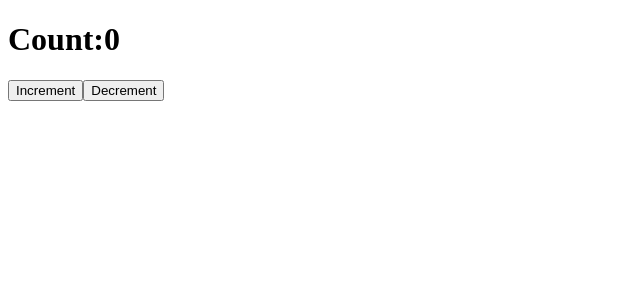
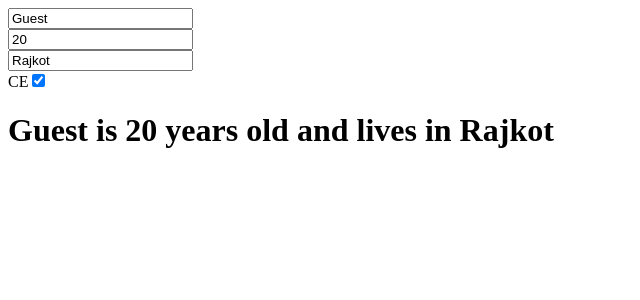
Before and after one commit to hardik7426/react_demo_nvs, a React (Vite) app: page / in a window 1280 px wide. Shown: the top 300 px of the page, without its empty margins (0-640 px from the left). Built offline with nearby package versions, Linux system fonts and the light colour scheme.

Commit message:
other hook example

```diff
--- a/src/App.jsx
+++ b/src/App.jsx
@@ -9,7 +9,8 @@
 // import MultiPart from "./CE13012026/multipart";
 // import EasyPagination from "./CE15012026/multiobject";
 // import Pagination from "./CE15012026/multiobject";
-import Hookexample from "./CE2012026/hook";
+// import Hookexample from "./CE2012026/hook";
+import Hookother from "./CE2012026/hook_other";
 
 function App() {
   return (
@@ -20,7 +21,7 @@ function App() {
   <StateExample /> */}
   {/* <StateExample /> */}
     {/* <ContactBook />  */}
-    <Hookexample/>
+    <Hookother/>
 
   {/* <ProductSelector/> */}
     </>
--- a/src/CE2012026/hook.jsx
+++ b/src/CE2012026/hook.jsx
@@ -1,13 +1,18 @@
 import React, {useState} from "react";
 export default function Hookexample() {
     const[count, setCount] = useState(0);
+    const[name,setName] = useState("Guest")
+    const[checked,setChecked]=useState(false)
     return(
         <div>
+            <input type="checkbox" checked={checked} onChange={(e)=> setChecked(e.target.checked)}></input>
             <h1>
                 Count:{count}
             </h1>
             <button onClick={()=> setCount(count+1)}>Increment</button>
             <button onClick={()=> setCount(count-1)}>Decrement</button>
+            <h1> Name : {name} </h1>
+            <input type="text" placeholder="Enter your name" value={name} onChange={(e) => setName(e.target.value)}></input>
         </div>
     );
 }
--- /dev/null
+++ b/src/CE2012026/hook_other.jsx
@@ -0,0 +1,28 @@
+import React, {useState} from "react";
+export default function Hookother(){
+    const[user,setUser] = useState({
+        name : "Guest",
+        age : 20,
+        ce : true,
+        city : "Rajkot"
+    });
+    return (
+    <>
+        <input type="text" value={user.name} onChange={(e) => setUser({...user, name: e.target.value})}></input>
+        <br/>
+
+        <input type="text" value={user.age} onChange={(e) => setUser({...user, age: e.target.value})}></input>
+        <br/>
+
+        <input type="text" value={user.city} onChange={(e) => setUser({...user, city: e.target.value})}></input>
+        <br/>
+
+        <label>CE</label>
+
+        <input type="checkbox" checked={user.ce} onChange={(e)=> setUser({...user,ce:e.target.value})}></input>
+        <br/>
+
+        <h1>{user.name} is {user.age} years old and lives in {user.city}</h1>
+    </>
+    );
+}
```
